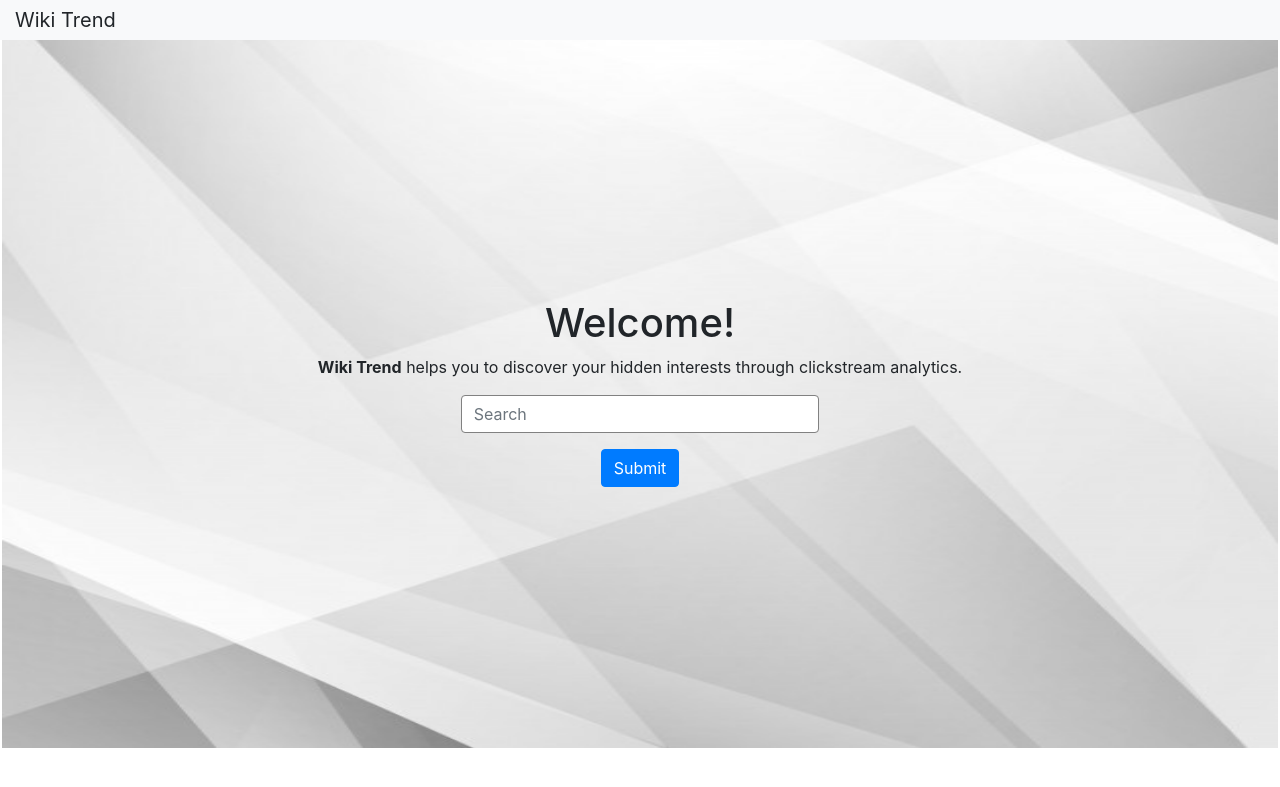
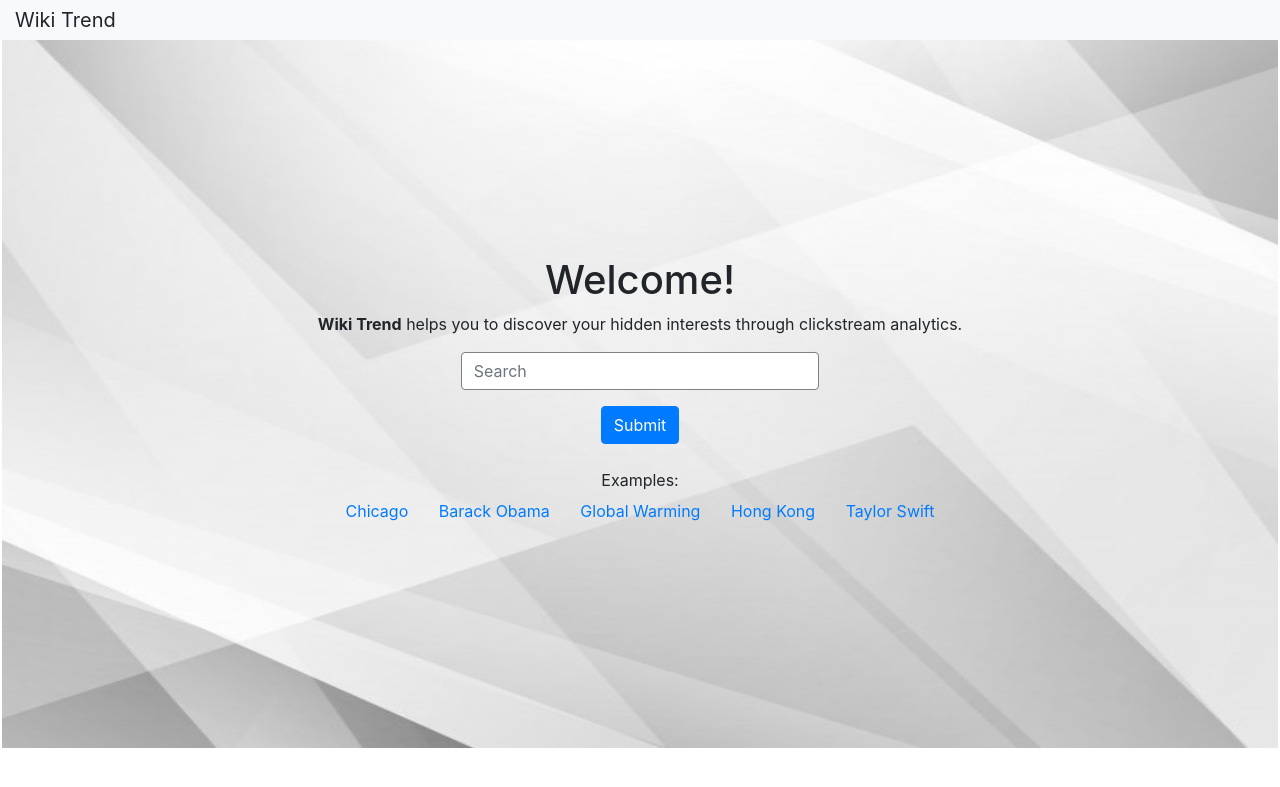
Before and after one commit to swong28/wiki_trend, a Flask app: page / in a window 1280 px wide. Shown: the top 787 px of the page. Run offline with Flask 2, Linux system fonts and the light colour scheme; some libraries are stand-ins or nearby versions.

Commit message:
minor update on frontend

```diff
--- a/flask-frontend/wikiTrendApp/templates/index.html
+++ b/flask-frontend/wikiTrendApp/templates/index.html
@@ -11,7 +11,26 @@
         </div>
         <button type="submit" class="btn btn-primary">Submit</button>
     </form>
-
+    <br>
+    <div class="justify-content-center"><a>Examples:</a></div>
+        <form method="post" action="">
+            <button method="post" type="submit" name="search" value="Chicago" class="btn btn-link">
+                Chicago
+            </button>
+            <button type="submit" name="search" value="Barack_Obama" class="btn btn-link">
+                    Barack Obama
+            </button>
+            <button type="submit" name="search" value="Global_warming" class="btn btn-link">
+                    Global Warming
+            </button>
+            <button type="submit" name="search" value="Hong_Kong" class="btn btn-link">
+                    Hong Kong
+            </button>
+            <button type="submit" name="search" value="Taylor_Swift" class="btn btn-link">
+                    Taylor Swift
+            </button>
+        </form>
+    </div>
 </div>
 
 {% endblock %}
--- a/flask-frontend/wikiTrendApp/templates/results.html
+++ b/flask-frontend/wikiTrendApp/templates/results.html
@@ -39,7 +39,7 @@
                 <tr>
                     <th>#</th>
                     <th>Wikipedia Page</th>
-                    <th>frequency</th>
+                    <th>Frequency</th>
                     <th>Time</th>
                 </tr>
             </thead>
```
Also changed, not shown: 1 other file.
